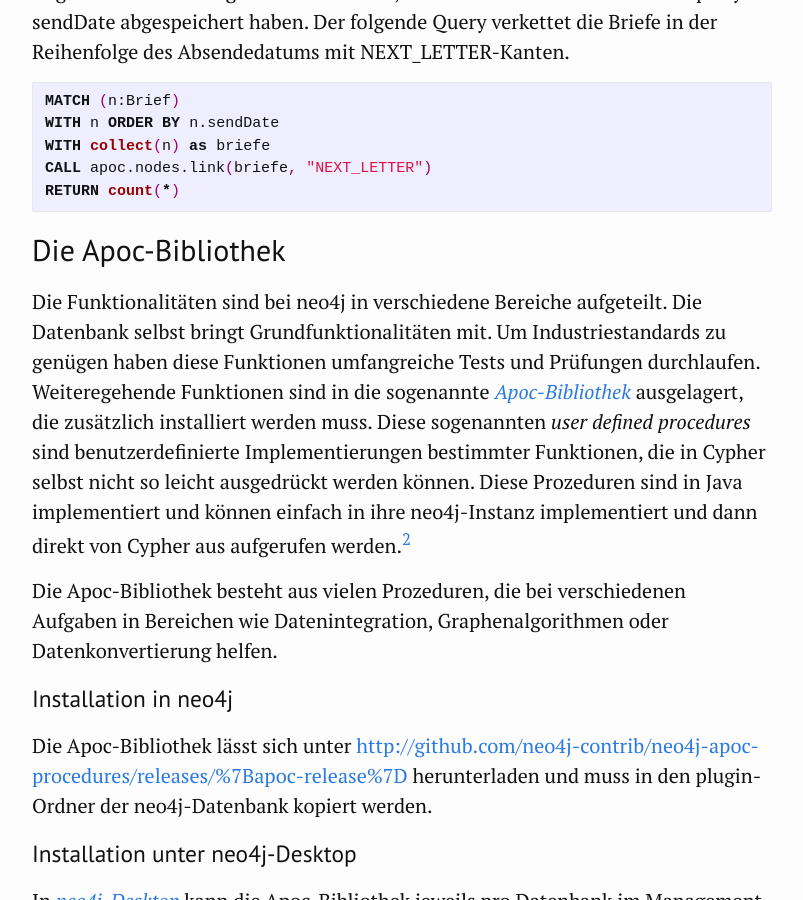
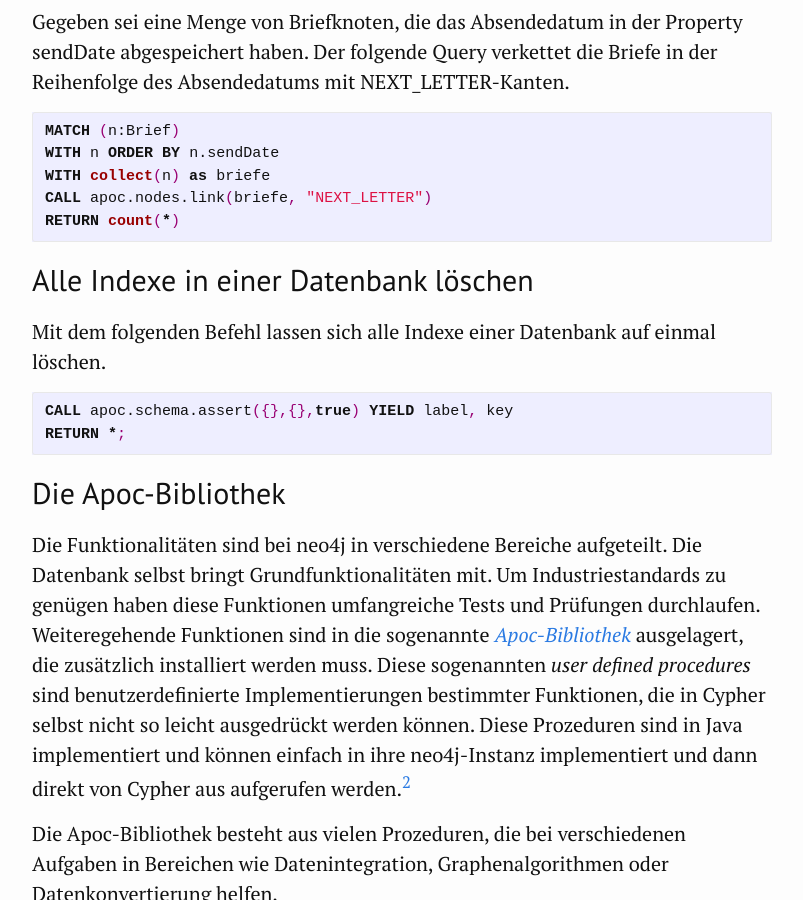
Before and after one commit to kuczera/Graphentechnologien, a Jekyll site: the page built from docs/95_Anhang.md, in a window 1280 px wide and 900 px high, scrolled down 9143 px. Shown: the whole window, without its empty margins (238-1041 px from the left). Built offline with Jekyll 4.4.1, drawn with Linux system fonts in a browser that asks for light colours; some of the changed text lies outside the part shown.

Commit message:
Befehl zum Löschen aller Indexe hinzugefügt

```diff
--- a/docs/95_Anhang.md
+++ b/docs/95_Anhang.md
@@ -308,6 +308,14 @@
 RETURN count(*)
 ~~~
 
+## Alle Indexe in einer Datenbank löschen
+
+Mit dem folgenden Befehl lassen sich alle Indexe einer Datenbank auf einmal löschen.
+
+~~~cypher
+CALL apoc.schema.assert({},{},true) YIELD label, key
+RETURN *;
+~~~
 
 ## Die Apoc-Bibliothek
 
```
